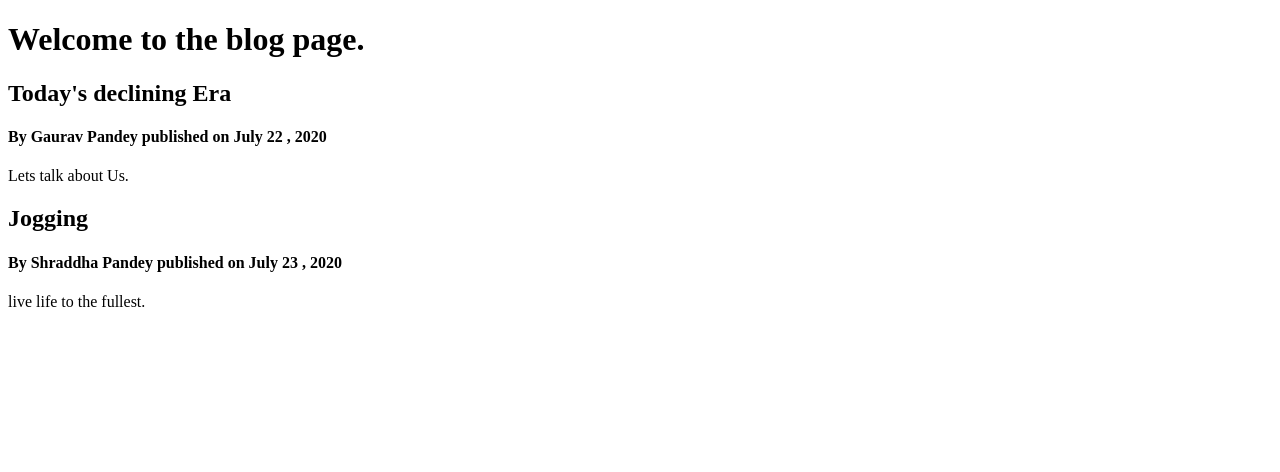
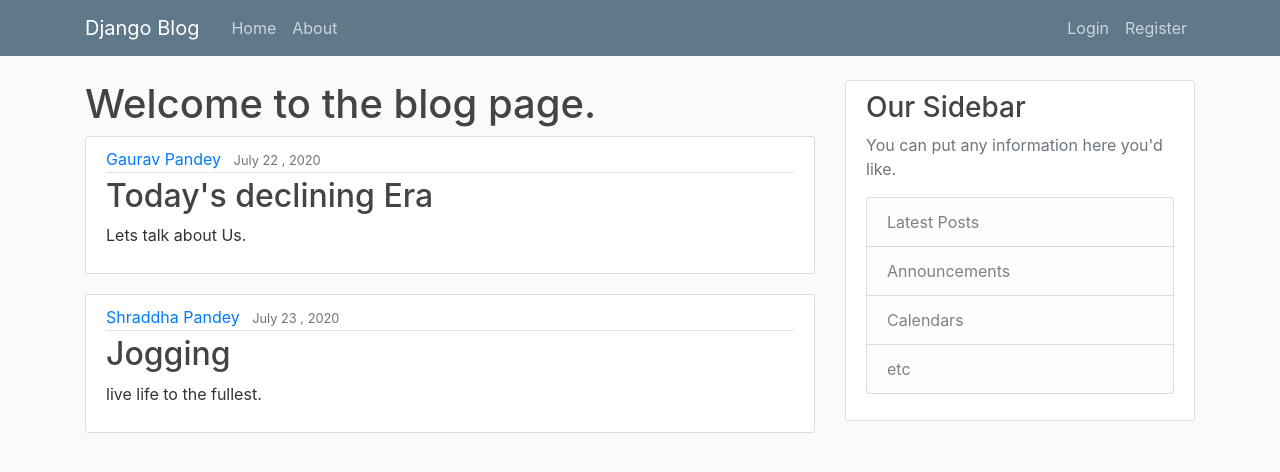
Before and after one commit to gauravguitarrocks/django_blog, a Django app: page /blog/ in a window 1280 px wide. Shown: the top 472 px of the page. Run offline with Django 3.2, Linux system fonts and the light colour scheme; some libraries are stand-ins or nearby versions.

Commit message:
bootstrap added

```diff
--- /dev/null
+++ b/blog/static/blog/main.css
@@ -0,0 +1,89 @@
+body {
+  background: #fafafa;
+  color: #333333;
+  margin-top: 5rem;
+}
+
+h1,
+h2,
+h3,
+h4,
+h5,
+h6 {
+  color: #444444;
+}
+
+ul {
+  margin: 0;
+}
+
+.bg-steel {
+  background-color: #5f788a;
+}
+
+.site-header .navbar-nav .nav-link {
+  color: #cbd5db;
+}
+
+.site-header .navbar-nav .nav-link:hover {
+  color: #ffffff;
+}
+
+.site-header .navbar-nav .nav-link.active {
+  font-weight: 500;
+}
+
+.content-section {
+  background: #ffffff;
+  padding: 10px 20px;
+  border: 1px solid #dddddd;
+  border-radius: 3px;
+  margin-bottom: 20px;
+}
+
+.article-title {
+  color: #444444;
+}
+
+a.article-title:hover {
+  color: #428bca;
+  text-decoration: none;
+}
+
+.article-content {
+  white-space: pre-line;
+}
+
+.article-img {
+  height: 65px;
+  width: 65px;
+  margin-right: 16px;
+}
+
+.article-metadata {
+  padding-bottom: 1px;
+  margin-bottom: 4px;
+  border-bottom: 1px solid #e3e3e3;
+}
+
+.article-metadata a:hover {
+  color: #333;
+  text-decoration: none;
+}
+
+.article-svg {
+  width: 25px;
+  height: 25px;
+  vertical-align: middle;
+}
+
+.account-img {
+  height: 125px;
+  width: 125px;
+  margin-right: 20px;
+  margin-bottom: 16px;
+}
+
+.account-heading {
+  font-size: 2.5rem;
+}
--- a/blog/templates/blog/about.html
+++ b/blog/templates/blog/about.html
@@ -1,4 +1,4 @@
 {% extends 'blog/base.html' %}
 {% block content %}
-    <h1>Welcome to the About Us page.</h1>
+<h1>Welcome to the About Us page.</h1>
 {% endblock content %}
--- a/blog/templates/blog/base.html
+++ b/blog/templates/blog/base.html
@@ -1,16 +1,79 @@
+{% load static %}
 <!DOCTYPE html>
 <html lang="en">
+
 <head>
     <meta charset="UTF-8">
     <meta name="viewport" content="width=device-width, initial-scale=1.0">
+
+    <link rel="stylesheet" href="https://stackpath.bootstrapcdn.com/bootstrap/4.5.0/css/bootstrap.min.css"
+        integrity="sha384-9aIt2nRpC12Uk9gS9baDl411NQApFmC26EwAOH8WgZl5MYYxFfc+NcPb1dKGj7Sk" crossorigin="anonymous">
+
+    <link rel="stylesheet" href="{% static 'blog/main.css' %}">
+
     {% if title %}
-        <title>Django Blog - {{title}}</title>
+    <title>Django Blog - {{title}}</title>
     {% else %}
-        <title>Django Blog by Ligmitz</title>
+    <title>Django Blog by Ligmitz</title>
     {% endif %}
 </head>
+
 <body>
-    {% block content %}
-    {% endblock content %}
+
+    <header class="site-header">
+        <nav class="navbar navbar-expand-md navbar-dark bg-steel fixed-top">
+            <div class="container">
+                <a class="navbar-brand mr-4" href="/">Django Blog</a>
+                <button class="navbar-toggler" type="button" data-toggle="collapse" data-target="#navbarToggle"
+                    aria-controls="navbarToggle" aria-expanded="false" aria-label="Toggle navigation">
+                    <span class="navbar-toggler-icon"></span>
+                </button>
+                <div class="collapse navbar-collapse" id="navbarToggle">
+                    <div class="navbar-nav mr-auto">
+                        <a class="nav-item nav-link" href="/">Home</a>
+                        <a class="nav-item nav-link" href="/about">About</a>
+                    </div>
+                    <!-- Navbar Right Side -->
+                    <div class="navbar-nav">
+                        <a class="nav-item nav-link" href="#">Login</a>
+                        <a class="nav-item nav-link" href="#">Register</a>
+                    </div>
+                </div>
+            </div>
+        </nav>
+    </header>
+
+    <main role="main" class="container">
+        <div class="row">
+            <div class="col-md-8">
+                {% block content %}{% endblock %}
+            </div>
+            <div class="col-md-4">
+                <div class="content-section">
+                    <h3>Our Sidebar</h3>
+                    <p class='text-muted'>You can put any information here you'd like.
+                    <ul class="list-group">
+                        <li class="list-group-item list-group-item-light">Latest Posts</li>
+                        <li class="list-group-item list-group-item-light">Announcements</li>
+                        <li class="list-group-item list-group-item-light">Calendars</li>
+                        <li class="list-group-item list-group-item-light">etc</li>
+                    </ul>
+                    </p>
+                </div>
+            </div>
+        </div>
+    </main>
+
+    <script src="https://code.jquery.com/jquery-3.5.1.slim.min.js"
+        integrity="sha384-DfXdz2htPH0lsSSs5nCTpuj/zy4C+OGpamoFVy38MVBnE+IbbVYUew+OrCXaRkfj"
+        crossorigin="anonymous"></script>
+    <script src="https://cdn.jsdelivr.net/npm/popper.js@1.16.0/dist/umd/popper.min.js"
+        integrity="sha384-Q6E9RHvbIyZFJoft+2mJbHaEWldlvI9IOYy5n3zV9zzTtmI3UksdQRVvoxMfooAo"
+        crossorigin="anonymous"></script>
+    <script src="https://stackpath.bootstrapcdn.com/bootstrap/4.5.0/js/bootstrap.min.js"
+        integrity="sha384-OgVRvuATP1z7JjHLkuOU7Xw704+h835Lr+6QL9UvYjZE3Ipu6Tp75j7Bh/kR0JKI"
+        crossorigin="anonymous"></script>
+
 </body>
+
 </html>
--- a/blog/templates/blog/home.html
+++ b/blog/templates/blog/home.html
@@ -1,9 +1,16 @@
 {% extends 'blog/base.html' %}
 {% block content %}
-    <h1>Welcome to the blog page.</h1>
-    {%for post in posts%}
-    <h2>{{post.title}}</h2>
-    <h4>By {{post.author}} published on {{post.date_posted}}</h4>
-    <p>{{post.content}}</p>
-    {%endfor%}
+<h1>Welcome to the blog page.</h1>
+{%for post in posts%}
+<article class="media content-section">
+    <div class="media-body">
+        <div class="article-metadata">
+            <a class="mr-2" href="#">{{ post.author }}</a>
+            <small class="text-muted">{{ post.date_posted }}</small>
+        </div>
+        <h2><a class="article-title" href="#">{{ post.title }}</a></h2>
+        <p class="article-content">{{ post.content }}</p>
+    </div>
+</article>
+{%endfor%}
 {% endblock content %}
--- a/blog/urls.py
+++ b/blog/urls.py
@@ -2,6 +2,6 @@ from django.urls import path
 from . import views
 
 urlpatterns = [
-    path('',views.home,name='blogs-home'),
-    path('about/',views.about,name='blogs-about')
+    path('', views.home, name='blogs-home'),
+    path('about/', views.about, name='blogs-about')
 ]
--- a/django_blog/urls.py
+++ b/django_blog/urls.py
@@ -14,9 +14,9 @@ Including another URLconf
     2. Add a URL to urlpatterns:  path('blog/', include('blog.urls'))
 """
 from django.contrib import admin
-from django.urls import path,include
+from django.urls import path, include
 
 urlpatterns = [
     path('admin/', admin.site.urls),
-    path('blog/',include('blog.urls'))
+    path('blog/', include('blog.urls'))
 ]
```
Also changed, not shown: blog/views.py (+5 -3 lines).
